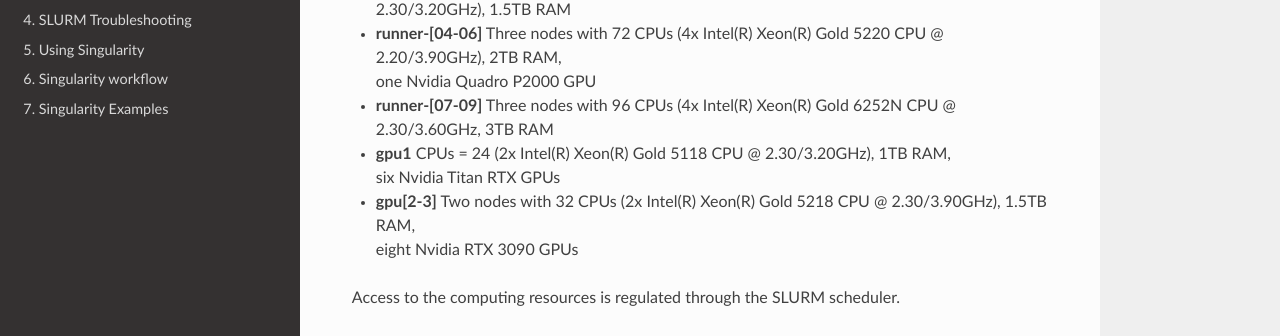
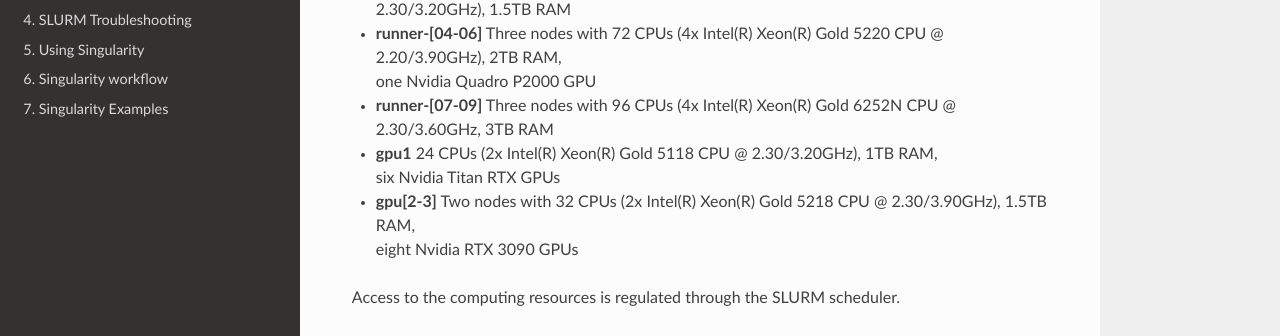
Before and after one commit to agostinoandriolo/clusterDEIguide, a Sphinx documentation site: the page built from ClusterDEIUserGuide-master/docs/Overview.rst, in a window 1280 px wide and 998 px high. Shown: the part 234-570 px from the top of the window. Built offline with Sphinx 7.4.7 and the Read the Docs theme 2.0.0, drawn with Linux system fonts in a browser that asks for light colours.

```diff
--- a/ClusterDEIUserGuide-master/docs/Overview.rst
+++ b/ClusterDEIUserGuide-master/docs/Overview.rst
@@ -11,7 +11,7 @@ Overview of the Cluster DEI Platform
 - **runner-[04-06]** Three nodes with 72 CPUs (4x Intel(R) Xeon(R) Gold 5220 CPU @ 2.20/3.90GHz), 2TB RAM, |br|
   one Nvidia Quadro P2000 GPU
 - **runner-[07-09]** Three nodes with 96 CPUs (4x Intel(R) Xeon(R) Gold 6252N CPU @ 2.30/3.60GHz, 3TB RAM
-- **gpu1** CPUs = 24 (2x Intel(R) Xeon(R) Gold 5118 CPU @ 2.30/3.20GHz), 1TB RAM, |br|
+- **gpu1** 24 CPUs (2x Intel(R) Xeon(R) Gold 5118 CPU @ 2.30/3.20GHz), 1TB RAM, |br|
   six Nvidia Titan RTX GPUs
 - **gpu[2-3]** Two nodes with 32 CPUs (2x Intel(R) Xeon(R) Gold 5218 CPU @ 2.30/3.90GHz), 1.5TB RAM, |br|
   eight Nvidia RTX 3090 GPUs
```
